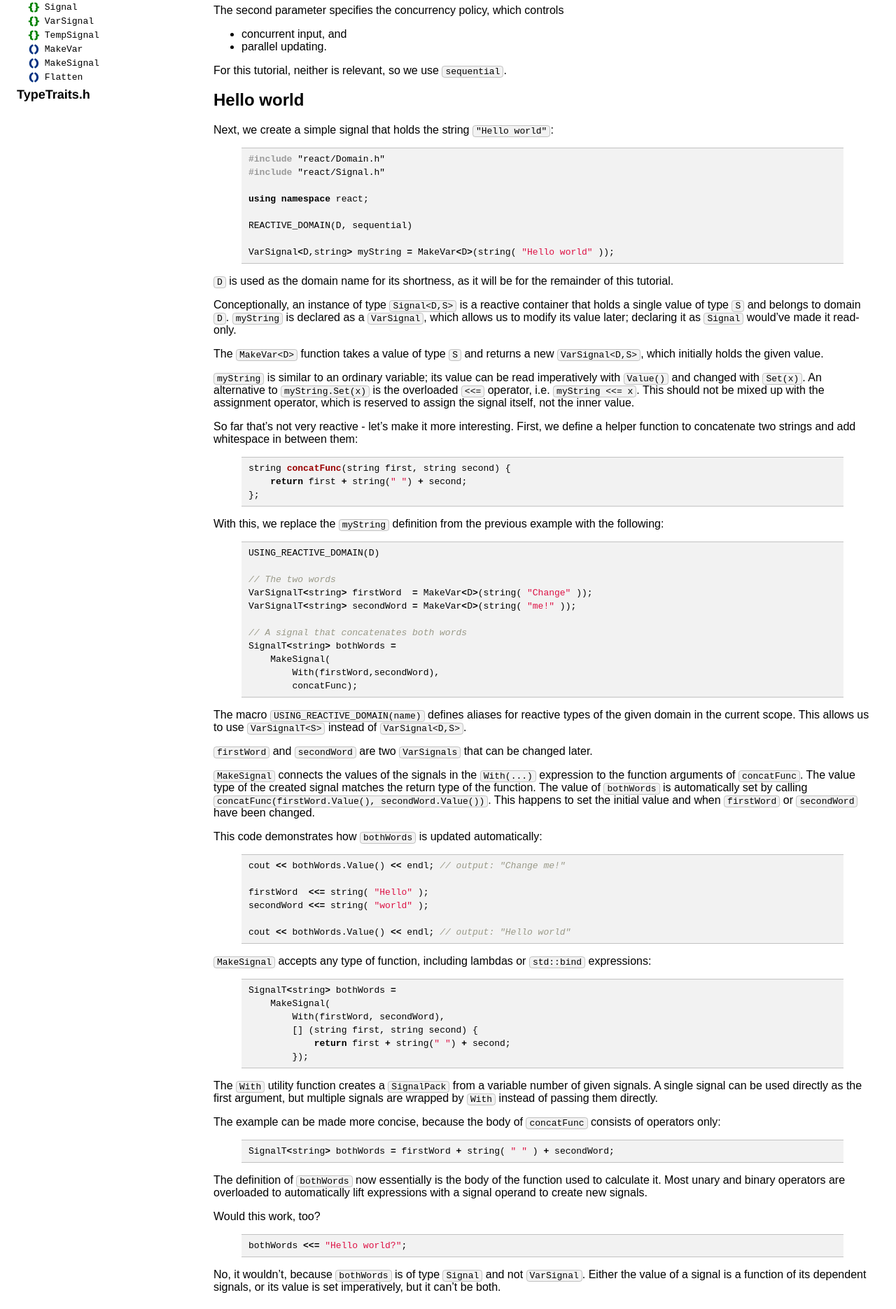
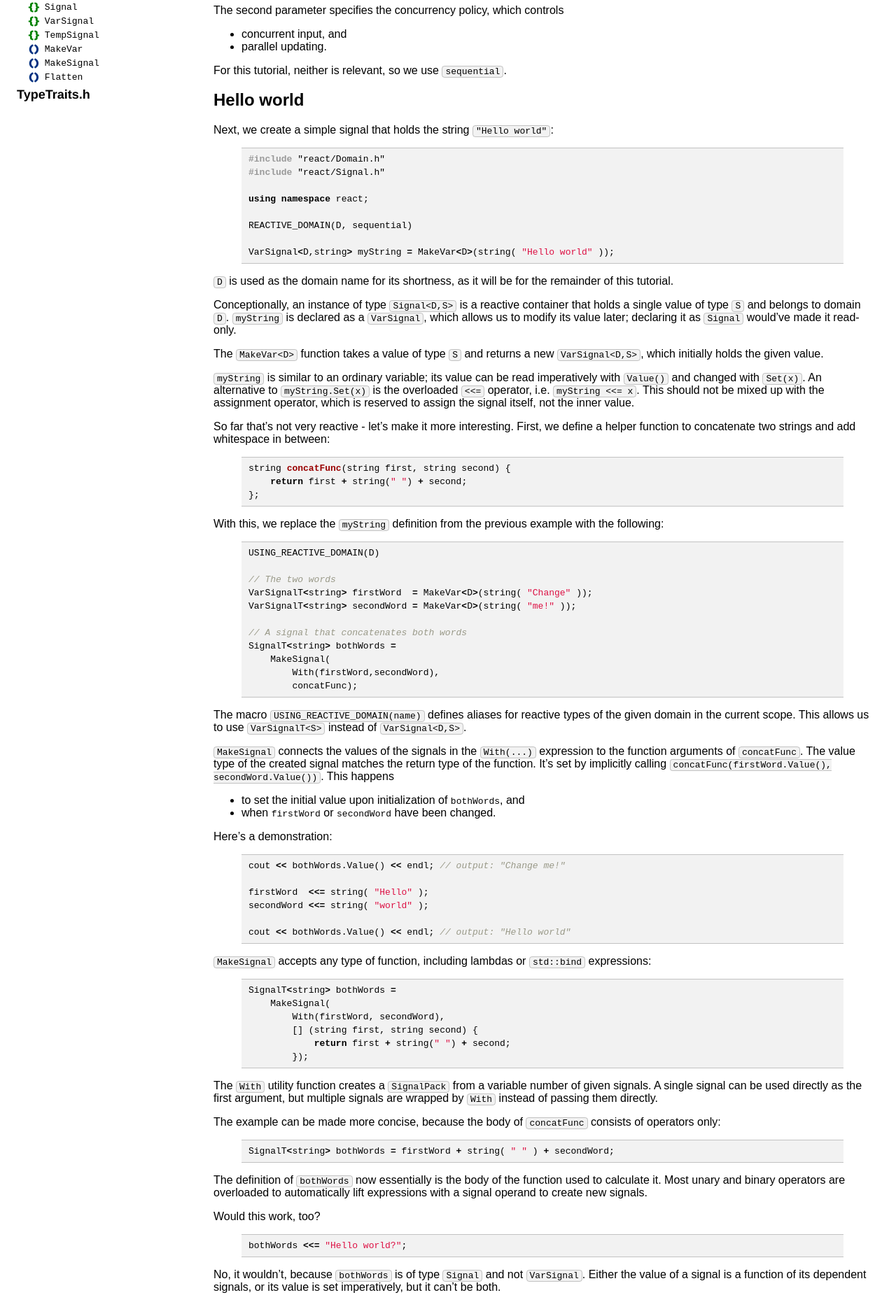
Before and after one commit to snakster/cpp.react, a Jekyll site: the page built from tutorials/BasicSignals.md, in a window 1280 px wide. Shown: the part 787-2658 px from the top of the page at 70% size. Built offline with Jekyll 4.4.1, drawn with Linux system fonts in a browser that asks for light colours.

Commit message:
Text edits.

```diff
--- a/tutorials/BasicSignals.md
+++ b/tutorials/BasicSignals.md
@@ -78,7 +78,7 @@ An alternative to `myString.Set(x)` is the overloaded `<<=` operator, i.e. `mySt
 This should not be mixed up with the assignment operator, which is reserved to assign the signal itself, not the inner value.
 
 So far that's not very reactive - let's make it more interesting.
-First, we define a helper function to concatenate two strings and add whitespace in between them:
+First, we define a helper function to concatenate two strings and add whitespace in between:
 {% highlight C++ %}
 string concatFunc(string first, string second) {
     return first + string(" ") + second;
@@ -103,14 +103,14 @@ SignalT<string> bothWords =
 The macro `USING_REACTIVE_DOMAIN(name)` defines aliases for reactive types of the given domain in the current scope.
 This allows us to use `VarSignalT<S>` instead of `VarSignal<D,S>`.
 
-`firstWord` and `secondWord` are two `VarSignals` that can be changed later.
-
 `MakeSignal` connects the values of the signals in the `With(...)` expression to the function arguments of `concatFunc`.
 The value type of the created signal matches the return type of the function.
-The value of `bothWords` is automatically set by calling `concatFunc(firstWord.Value(), secondWord.Value())`.
-This happens to set the initial value and when `firstWord` or `secondWord` have been changed.
+It's set by implicitly calling `concatFunc(firstWord.Value(), secondWord.Value())`. This happens
 
-This code demonstrates how `bothWords` is updated automatically:
+- to set the initial value upon initialization of `bothWords`, and
+- when `firstWord` or `secondWord` have been changed.
+
+Here's a demonstration:
 {% highlight C++ %}
 cout << bothWords.Value() << endl; // output: "Change me!"
 
```
